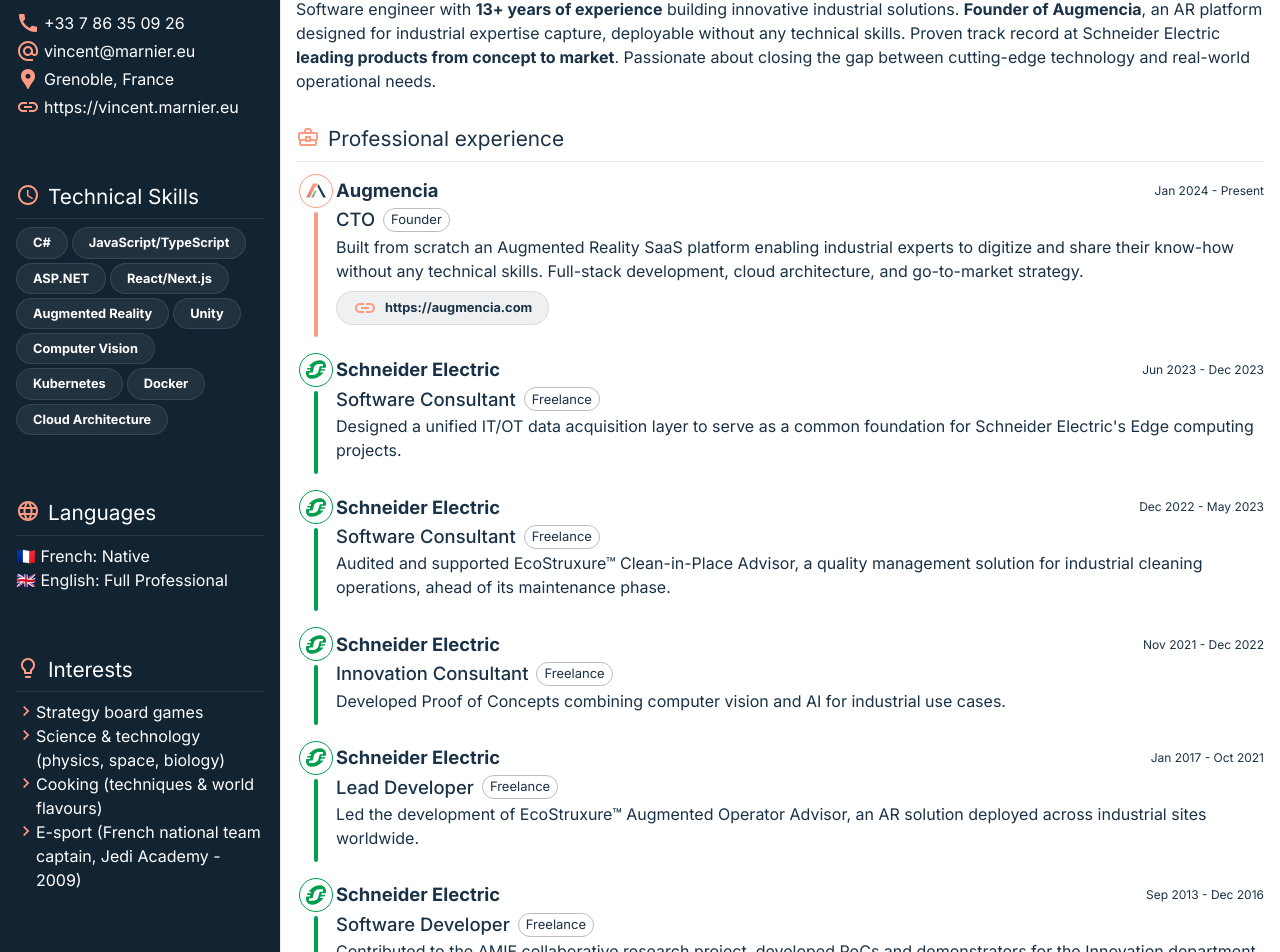
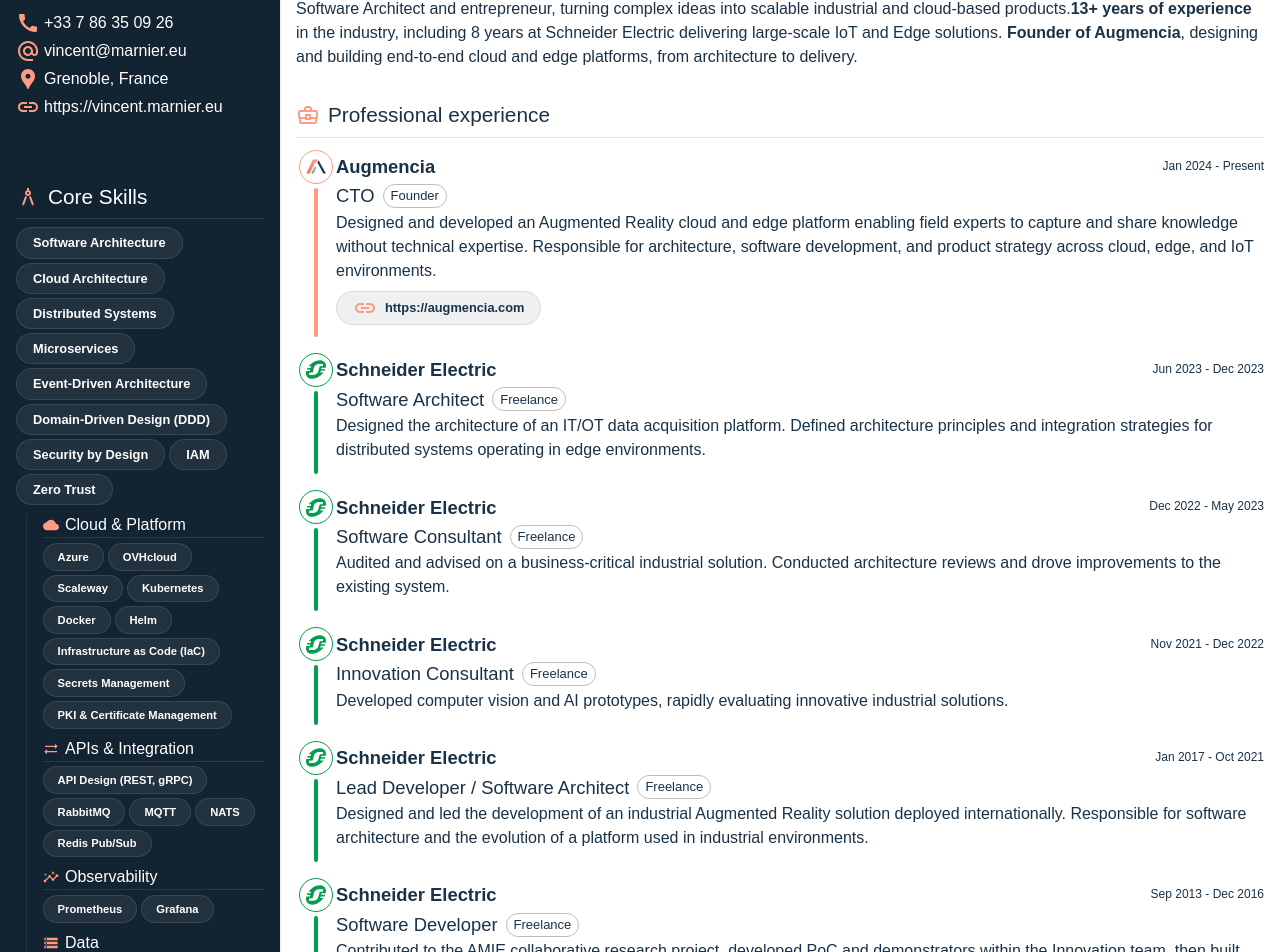
Before and after one commit to VincentMarnier/vincent.marnier.eu, a Next.js app: page / in a window 1280 px wide. Shown: the part 205-1157 px from the top of the page. Built offline with nearby package versions, Linux system fonts and the light colour scheme.

Commit message:
feat: improved skills layout and made it an architect resume

```diff
--- a/src/app/[lang]/components/Badge.tsx
+++ b/src/app/[lang]/components/Badge.tsx
@@ -4,11 +4,17 @@
 export default function Badge({
   icon,
   text,
-  color
+  color,
+  py = 0.5,
+  px = 2,
+  fontSize = 0.8
 }: {
   icon?: React.ReactNode,
   text: string,
-  color: string
+  color: string,
+  py?: number,
+  px?: number,
+  fontSize?: number
 }) {
   return (
     <Paper
@@ -17,8 +23,8 @@
         ':hover': {
           backgroundColor: alpha(color, 0.2),
         },
-        py: 0.5,
-        px: 2,
+        py,
+        px,
         backdropFilter: 'blur(4px)',
         transition: 'background-color 0.3s',
         borderRadius: 50,
@@ -34,7 +40,7 @@
         <Typography
           variant="caption"
           component="p"
-          sx={{ color: color, fontSize: "0.8rem", fontWeight: 700 }}
+          sx={{ color: color, fontSize: `${fontSize}rem`, fontWeight: 700 }}
           noWrap
         >
           {text}
--- a/src/app/[lang]/components/Section.tsx
+++ b/src/app/[lang]/components/Section.tsx
@@ -1,11 +1,11 @@
 import { alpha, Divider, Stack, SvgIconProps, Typography } from "@mui/material";
 
-export default function Section({icon: Icon, title, color, mt = 8, children}: {icon: React.ComponentType<SvgIconProps>, title: string, color: string, mt?: number, children?: React.ReactNode}) {
+export default function Section({icon: Icon, title, color, mt = 8, variant="default", children}: {icon: React.ComponentType<SvgIconProps>, title: string, color: string, mt?: number, variant?: 'default'|'small', children?: React.ReactNode}) {
   return (
-    <Stack direction="column" sx={{mt, color, gap: 1}}>
-      <Stack direction="row" sx={{gap: 1}}>
-        <Icon color="secondary" fontSize="medium" />
-        <Typography variant='h5' component="h2">{title}</Typography>
+    <Stack direction="column" sx={{mt, color, gap: variant === "small" ? 0 : 1}}>
+      <Stack direction="row" sx={{gap: variant === "small" ? 0.8 : 1, alignItems: "center"}}>
+        <Icon color="secondary" fontSize="medium" sx={{fontSize: variant === "small" ? '1rem' : undefined}}/>
+        <Typography variant={variant === "small" ? "body1" : "h5"} component={variant === "small" ? "h3" : "h2"}>{title}</Typography>
       </Stack>
       <Divider sx={{borderColor: alpha(color, 0.1)}} />
       {children}
--- a/src/app/[lang]/page.tsx
+++ b/src/app/[lang]/page.tsx
@@ -1,11 +1,11 @@
 "use client"
 
 import Image from "next/image";
-import { Box, Divider, Paper, Stack, Typography, useTheme } from "@mui/material";
-import AccessTimeIcon from '@mui/icons-material/AccessTime';
+import { alpha, Box, Divider, Paper, Stack, Typography, useTheme } from "@mui/material";
 import LanguageIcon from '@mui/icons-material/Language';
 import LightbulbOutlinedIcon from '@mui/icons-material/LightbulbOutlined';
 import ChevronRightIcon from '@mui/icons-material/ChevronRight';
+import PersonIcon from '@mui/icons-material/Person';
 import BusinessCenterOutlinedIcon from '@mui/icons-material/BusinessCenterOutlined';
 import SchoolOutlinedIcon from '@mui/icons-material/SchoolOutlined';
 import CodeIcon from '@mui/icons-material/Code';
@@ -30,7 +30,7 @@
           bgcolor: theme.palette.primary.dark,
           color: theme.palette.primary.contrastText,
           py: 3,
-          px: {xs: 1, md: 2},
+          px: 2,
           minHeight: "200vh" // For printing
         }}
         square
@@ -54,10 +54,22 @@
             {data.aboutMe.map(r => <Stack key={r.key} direction="row" sx={{gap: 0.5, alignItems: "center"}}>{r.icon} <Typography>{r.text}</Typography></Stack>)}
           </Stack>
         </Stack>
-        <Section icon={AccessTimeIcon} title={data.titles["Technical Skills"]} color={theme.palette.primary.contrastText}>
-          <Stack direction="row" sx={{flexWrap: 'wrap', gap: 0.5}}>
-            {data.technicalSkills.map((t, idx) => <Badge key={`technical-skills-${idx}`} text={t} color={theme.palette.primary.contrastText} />)}
-          </Stack>
+        <Section icon={data.keySkills.icon} title={data.keySkills.title} color={theme.palette.primary.contrastText}>
+          <Box>
+            <Stack direction="row" sx={{gap:0.5, flexWrap: "wrap"}}>
+              {data.keySkills.data.map((d, idx) => <Badge key={`keyskills-${idx}`} text={d} color={theme.palette.primary.contrastText} />)}
+            </Stack>
+
+            <Box sx={{borderLeft: `solid 1px ${alpha(theme.palette.secondary.main, 0.1)}`, ml: 1.2, pl: 2, mt: 1}}>
+              {data.skills.map((t, idx) => {
+              return <Section key={`skills-${idx}`} icon={t.icon} title={t.title} color={theme.palette.primary.contrastText}  mt={idx === 0 ? 0 : 1} variant="small">
+                <Stack direction="row" sx={{gap:0.5, flexWrap: "wrap", mt: 0.6}}>
+                  {t.data.map((d, idx2) => <Badge key={`skills-${idx}-${idx2}`} text={d} color={theme.palette.primary.contrastText} fontSize={0.7} px={7 / 4} py={7 / 16} />)}
+                </Stack>
+              </Section>})}
+            </Box>
+          </Box>
+
         </Section>
         <Section icon={LanguageIcon} title={data.titles.Languages} color={theme.palette.primary.contrastText}>
           <Box>
@@ -83,11 +95,11 @@
           </Typography>
           <Divider sx={{width: 300, my: 1}} />
           <Typography variant="h3" component="h2" align="center" gutterBottom>
-            {data.titles["Software Architect & Tech Consultant"]}
+            {data.titles["Main title"]}
           </Typography>
         </Stack>
 
-        <Section icon={BusinessCenterOutlinedIcon} title={data.titles.Profile} color={theme.palette.text.primary} mt={4}>
+        <Section icon={PersonIcon} title={data.titles.Profile} color={theme.palette.text.primary} mt={4}>
           {data.profile}
         </Section>
 
--- a/src/app/[lang]/theme.ts
+++ b/src/app/[lang]/theme.ts
@@ -43,7 +43,7 @@
     borderRadius: 12,
   },
   typography: {
-    fontFamily: "'Inter', sans-serif",
+    fontFamily: "Arial, Helvetica, sans-serif",
     h1: {
       fontSize: '2em',
     },
--- a/src/data/en.tsx
+++ b/src/data/en.tsx
@@ -2,10 +2,17 @@
 import AlternateEmailIcon from '@mui/icons-material/AlternateEmail';
 import LocationPinIcon from '@mui/icons-material/LocationPin';
 import LinkIcon from '@mui/icons-material/Link';
+import ArchitectureIcon from '@mui/icons-material/Architecture';
+import CloudIcon from '@mui/icons-material/Cloud';
+import SyncAltIcon from '@mui/icons-material/SyncAlt';
+import InsightsIcon from '@mui/icons-material/Insights';
+import StorageIcon from '@mui/icons-material/Storage';
+import CodeIcon from '@mui/icons-material/Code';
+import PrecisionManufacturingIcon from '@mui/icons-material/PrecisionManufacturing';
 import { Typography } from '@mui/material';
 
 export const titles = {
-  "Software Architect & Tech Consultant": "Software Architect & Tech Consultant",
+  "Main title": "Software Architect",
   "Profile": "Profile",
   "Professional experience": "Professional experience",
   "Education": "Education",
@@ -16,10 +23,9 @@
 }
 
 export const profile = <Typography>
-    Software engineer with <Typography variant="inherit" component="span" sx={{fontWeight: 700}}>13+ years of experience</Typography> building  innovative industrial solutions.{" "}
-    <Typography variant="inherit" component="span" sx={{fontWeight: 700}}>Founder of Augmencia</Typography>, an AR platform designed for industrial expertise capture, deployable without any technical skills.
-    Proven track record at Schneider Electric <Typography variant="inherit" component="span" sx={{fontWeight: 700}}>leading products from concept to market</Typography>.
-    Passionate about closing the gap between cutting-edge technology and real-world operational needs.
+  Software Architect and entrepreneur, turning complex ideas into scalable industrial and cloud-based products.
+  <Typography variant="inherit" component="span" sx={{fontWeight: 700}}>13+ years of experience</Typography> in the industry, including 8 years at Schneider Electric delivering large-scale IoT and Edge solutions.{" "}
+  <Typography variant="inherit" component="span" sx={{fontWeight: 700}}>Founder of Augmencia</Typography>, designing and building end-to-end cloud and edge platforms, from architecture to delivery.
 </Typography>
 
 export const aboutMe = [
@@ -45,14 +51,54 @@
   }
 ];
 
-export const technicalSkills = [ "C#", "JavaScript/TypeScript", "ASP.NET", "React/Next.js", "Augmented Reality", "Unity", "Computer Vision", "Kubernetes", "Docker", "Cloud Architecture" ];
+export const keySkills = {
+  icon: ArchitectureIcon,
+  title: "Core Skills",
+  data: [
+    "Software Architecture",
+    "Cloud Architecture",
+    "Distributed Systems",
+    "Microservices",
+    "Event-Driven Architecture",
+    "Domain-Driven Design (DDD)",
+    "Security by Design",
+    "IAM",
+    "Zero Trust"
+  ]
+}
+
+export const skills = [{
+  icon: CloudIcon,
+  title: "Cloud & Platform",
+  data: ["Azure", "OVHcloud", "Scaleway", "Kubernetes", "Docker", "Helm", "Infrastructure as Code (IaC)", "Secrets Management", "PKI & Certificate Management"],
+}, {
+  icon: SyncAltIcon,
+  title: "APIs & Integration",
+  data: ["API Design (REST, gRPC)", "RabbitMQ", "MQTT", "NATS", "Redis Pub/Sub"]
+}, {
+  icon: InsightsIcon,
+  title: "Observability",
+  data: ["Prometheus", "Grafana"]
+}, {
+  icon: StorageIcon,
+  title: "Data",
+  data: ["PostgreSQL", "Redis", "SQL Server", "NoSQL", "MongoDB"]
+}, {
+  icon: CodeIcon,
+  title: "Software Development",
+  data: ["ASP.NET", "React", "Next.js"]
+}, {
+  icon: PrecisionManufacturingIcon,
+  title: "Domains",
+  data: ["IoT", "Edge Computing", "Vision par Ordinateur"]
+}]
 
 export const languages = [ "🇫🇷 French: Native", "🇬🇧 English: Full Professional" ];
 
 export const interests = [
-  "Strategy board games",
-  "Science & technology (physics, space, biology)",
-  "Cooking (techniques & world flavours)",
+  "Board games",
+  "Science & Technology)",
+  "Cooking (techniques & world cuisines)",
   "E-sport (French national team captain, Jedi Academy - 2009)",
 ]
 
@@ -61,7 +107,7 @@
     title: "Augmencia",
     subTitle: "CTO",
     subTitleBadge: "Founder",
-    description: "Built from scratch an Augmented Reality SaaS platform enabling industrial experts to digitize and share their know-how without any technical skills. Full-stack development, cloud architecture, and go-to-market strategy.",
+    description: "Designed and developed an Augmented Reality cloud and edge platform enabling field experts to capture and share knowledge without technical expertise. Responsible for architecture, software development, and product strategy across cloud, edge, and IoT environments.",
     color: "#FF9B82",
     startDate: 'Jan 2024',
     endDate: 'Present',
@@ -72,9 +118,9 @@
   },
   {
     title: "Schneider Electric",
-    subTitle: "Software Consultant",
+    subTitle: "Software Architect",
     subTitleBadge: "Freelance",
-    description: "Designed a unified IT/OT data acquisition layer to serve as a common foundation for Schneider Electric's Edge computing projects.",
+    description: "Designed the architecture of an IT/OT data acquisition platform. Defined architecture principles and integration strategies for distributed systems operating in edge environments.",
     color: "#009e4d",
     startDate: 'Jun 2023',
     endDate: 'Dec 2023',
@@ -85,7 +131,7 @@
     title: "Schneider Electric",
     subTitle: "Software Consultant",
     subTitleBadge: "Freelance",
-    description: "Audited and supported EcoStruxure™ Clean-in-Place Advisor, a quality management solution for industrial cleaning operations, ahead of its maintenance phase.",
+    description: "Audited and advised on a business-critical industrial solution. Conducted architecture reviews and drove improvements to the existing system.",
     color: "#009e4d",
     startDate: 'Dec 2022',
     endDate: 'May 2023',
@@ -96,7 +142,7 @@
     title: "Schneider Electric",
     subTitle: "Innovation Consultant",
     subTitleBadge: "Freelance",
-    description: "Developed Proof of Concepts combining computer vision and AI for industrial use cases.",
+    description: "Developed computer vision and AI prototypes, rapidly evaluating innovative industrial solutions.",
     color: "#009e4d",
     startDate: 'Nov 2021',
     endDate: 'Dec 2022',
@@ -105,9 +151,9 @@
   },
   {
     title: "Schneider Electric",
-    subTitle: "Lead Developer",
+    subTitle: "Lead Developer / Software Architect",
     subTitleBadge: "Freelance",
-    description: "Led the development of EcoStruxure™ Augmented Operator Advisor, an AR solution deployed across industrial sites worldwide.",
+    description: "Designed and led the development of an industrial Augmented Reality solution deployed internationally. Responsible for software architecture and the evolution of a platform used in industrial environments.",
     color: "#009e4d",
     startDate: 'Jan 2017',
     endDate: 'Oct 2021',
@@ -118,7 +164,7 @@
     title: "Schneider Electric",
     subTitle: "Software Developer",
     subTitleBadge: "Freelance",
-    description: "Contributed to the AMIE collaborative research project, developed PoCs and demonstrators for the Innovation department, and built a 3D Augmented Reality solution (later EcoStruxure™ XR Operator Advisor) based on Google Tango tablets and Microsoft HoloLens.",
+    description: "Contributed to the AMIE collaborative research project, developed PoC and demonstrators within the Innovation team, then built Augmented Reality solutions for Google Tango and Microsoft HoloLens.",
     color: "#009e4d",
     startDate: 'Sep 2013',
     endDate: 'Dec 2016',
--- a/src/data/fr.tsx
+++ b/src/data/fr.tsx
@@ -2,10 +2,17 @@
 import AlternateEmailIcon from '@mui/icons-material/AlternateEmail';
 import LocationPinIcon from '@mui/icons-material/LocationPin';
 import LinkIcon from '@mui/icons-material/Link';
+import ArchitectureIcon from '@mui/icons-material/Architecture';
+import CloudIcon from '@mui/icons-material/Cloud';
+import SyncAltIcon from '@mui/icons-material/SyncAlt';
+import InsightsIcon from '@mui/icons-material/Insights';
+import StorageIcon from '@mui/icons-material/Storage';
+import CodeIcon from '@mui/icons-material/Code';
+import PrecisionManufacturingIcon from '@mui/icons-material/PrecisionManufacturing';
 import { Typography } from '@mui/material';
 
 export const titles = {
-  "Software Architect & Tech Consultant": "Architecte Logiciel & Consultant Tech",
+  "Main title": "Architecte Logiciel",
   "Profile": "Profil",
   "Professional experience": "Expérience professionnelle",
   "Education": "Formation",
@@ -16,9 +23,9 @@
 }
 
 export const profile = <Typography>
-    Architecte logiciel et entrepreneur, je transforme des idées complexes en produits utilisables.{" "}
-    <Typography variant="inherit" component="span" sx={{fontWeight: 700}}>Plus de 13 ans d'expérience</Typography> dans l'industrie, dont 8 ans chez Schneider Electric à piloter des solutions innovantes de bout en bout.{" "}
-    <Typography variant="inherit" component="span" sx={{fontWeight: 700}}>Fondateur d'Augmencia</Typography>, je mets aujourd'hui cette expertise au service de missions à fort impact.
+  Architecte logiciel et entrepreneur, je transforme des idées complexes en produits industriels et cloud utilisables.{" "}
+  <Typography variant="inherit" component="span" sx={{fontWeight: 700}}>13+ ans d’expérience</Typography> dans l’industrie, dont 8 ans chez Schneider Electric sur des solutions IoT et Edge à grande échelle.{" "}
+  <Typography variant="inherit" component="span" sx={{fontWeight: 700}}>Fondateur d’Augmencia</Typography>, je conçois et développe des plateformes cloud & edge de bout en bout, de l’architecture au delivery.
 </Typography>
 
 export const aboutMe = [
@@ -35,7 +42,7 @@
   {
     key: 'location',
     icon: <LocationPinIcon color="secondary" fontSize="medium" />,
-    text: 'Grenoble'
+    text: 'Moirans (38430)'
   },
   {
     key: 'website',
@@ -44,7 +51,47 @@
   }
 ];
 
-export const technicalSkills = [ "C#", "JavaScript/TypeScript", "ASP.NET", "React/Next.js", "Réalité Augmentée", "Unity", "Vision par Ordinateur", "Kubernetes", "Docker", "Architecture Cloud" ];
+export const keySkills = {
+  icon: ArchitectureIcon,
+  title: "Compétences",
+  data: [
+    "Architecture Logicielle",
+    "Architecture Cloud",
+    "Architectures Distribuées",
+    "Microservices",
+    "Event-Driven Architecture",
+    "Domain-Driven Design (DDD)",
+    "Security by Design",
+    "IAM",
+    "Zero Trust",
+  ]
+}
+
+export const skills = [{
+  icon: CloudIcon,
+  title: "Cloud & Platform",
+  data: ["Azure", "OVHcloud", "Scaleway", "Kubernetes", "Docker", "Helm", "Infrastructure as Code (IaC)", "Secrets Management", "PKI & Certificate Management"],
+}, {
+  icon: SyncAltIcon,
+  title: "APIs & Intégration",
+  data: ["API Design (REST, gRPC)", "RabbitMQ", "MQTT", "NATS", "Redis Pub/Sub"]
+}, {
+  icon: InsightsIcon,
+  title: "Observabilité",
+  data: ["Prometheus", "Grafana"]
+}, {
+  icon: StorageIcon,
+  title: "Data",
+  data: ["PostgreSQL", "Redis", "SQL Server", "NoSQL", "MongoDB"]
+}, {
+  icon: CodeIcon,
+  title: "Développement",
+  data: ["ASP.NET", "React", "Next.js"]
+}, {
+  icon: PrecisionManufacturingIcon,
+  title: "Domaines",
+  data: ["IoT", "Edge Computing", "Vision par Ordinateur"]
+}]
 
 export const languages = [ "🇫🇷 Français : Natif", "🇬🇧 Anglais : Courant" ];
 
@@ -60,7 +107,7 @@
     title: "Augmencia",
     subTitle: "CTO",
     subTitleBadge: "Fondateur",
-    description: "Conçu et développé de A à Z une plateforme SaaS de Réalité Augmentée permettant aux experts métier de capitaliser leurs savoir-faire sans compétences techniques. Full-stack, architecture cloud et go-to-market.",
+    description: "Conçu et développé une plateforme cloud & edge de Réalité Augmentée permettant aux experts métier de capitaliser leurs savoir-faire sans compétences techniques. Architecture, developpement et stratégie produit (cloud, edge, IoT).",
     color: "#FF9B82",
     startDate: 'Jan 2024',
     endDate: "Aujourd'hui",
@@ -71,9 +118,9 @@
   },
   {
     title: "Schneider Electric",
-    subTitle: "Consultant Logiciels",
+    subTitle: "Architecte Logiciel",
     subTitleBadge: "Freelance",
-    description: "Conception d'une couche d'acquisition de données IT/OT unifiée servant de base commune aux projets Edge de Schneider Electric.",
+    description: "Conception d’une architecture de plateforme d’acquisition de données IT/OT. Définition de l’architecture et des principes d’intégration pour systèmes distribués en environnement edge.",
     color: "#009e4d",
     startDate: 'Juin 2023',
     endDate: 'Déc 2023',
@@ -84,7 +131,7 @@
     title: "Schneider Electric",
     subTitle: "Consultant Logiciels",
     subTitleBadge: "Freelance",
-    description: "Audit et accompagnement d'EcoStruxure™ Clean-in-Place Advisor, une solution de gestion de la qualité d'opérations de nettoyage industriel.",
+    description: "Audit et accompagnement d’une solution industrielle critique: Analyse d’architecture et amélioration du système existant",
     color: "#009e4d",
     startDate: 'Déc 2022',
     endDate: 'Mai 2023',
@@ -95,7 +142,7 @@
     title: "Schneider Electric",
     subTitle: "Consultant Innovation",
     subTitleBadge: "Freelance",
-    description: "Développement de Preuves de Concept combinant vision par ordinateur et intelligence artificielle pour des cas d'usage industriels.",
+    description: "Développement de démonstrateurs en vision par ordinateur et intelligence artificielle pour des applications industrielles. Prototypage rapide et exploration de solutions innovantes.",
     color: "#009e4d",
     startDate: 'Nov 2021',
     endDate: 'Déc 2022',
@@ -104,9 +151,9 @@
   },
   {
     title: "Schneider Electric",
-    subTitle: "Lead Developer",
+    subTitle: "Lead Developer / Architecte Logiciel",
     subTitleBadge: "Freelance",
-    description: "Pilotage du développement d'EcoStruxure™ Augmented Operator Advisor, une solution de Réalité Augmentée déployée sur des sites industriels à l'international.",
+    description: "Conception et pilotage du développement d’une solution de réalité augmentée industrielle déployée à l’international. Responsabilité de l’architecture logicielle et de l’évolution d’un système destiné à des environnements industriels.",
     color: "#009e4d",
     startDate: 'Jan 2017',
     endDate: 'Oct 2021',
@@ -117,7 +164,7 @@
     title: "Schneider Electric",
     subTitle: "Développeur Logiciels",
     subTitleBadge: "Freelance",
-    description: "Contribution au projet de recherche collaboratif AMIE, développement de PoC et démonstrateurs pour le département Innovation, et création d'une solution de Réalité Augmentée 3D (devenue EcoStruxure™ XR Operator Advisor) basée sur les tablettes Google Tango et les lunettes Microsoft HoloLens.",
+    description: "Contribution au projet de recherche collaboratif AMIE, développement de PoC et démonstrateurs au sein de l'équipe Innovation, puis création d'une solution de Réalité Augmentée sur Google Tango et Microsoft HoloLens.",
     color: "#009e4d",
     startDate: 'Sep 2013',
     endDate: 'Déc 2016',
@@ -164,7 +211,7 @@
   {
     subTitle: "Apriltag",
     color: "black",
-    description: "Bibliothèque open source de marqueurs fiduciaires AR très utilisée en robotique. Correction d'une fuite mémoire, résolution de problèmes de cross-compilation Windows et ajout de workflows CI.",
+    description: "Bibliothèque open source de marqueurs AR très utilisée en robotique. Correction d'une fuite mémoire, résolution de problèmes de cross-compilation Windows et ajout de workflows CI.",
     url: 'https://github.com/AprilRobotics/apriltag',
     logoSrc: '/github.svg',
     logoSize: 98,
```
Also changed, not shown: scripts/render-to-pdf.ts (+20 -1 lines).
